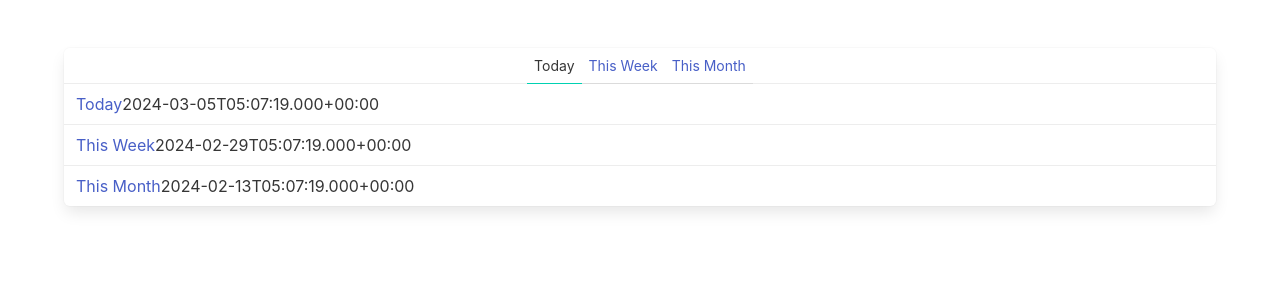
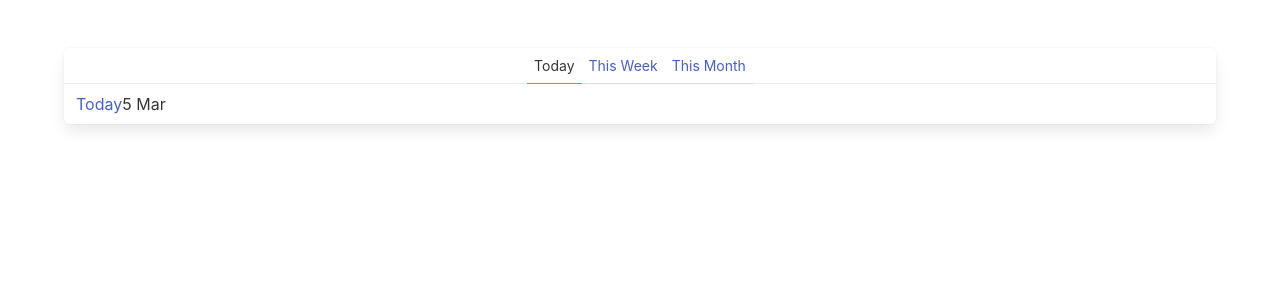
Before and after one commit to NHopewell/vue-blog, a Vue app in the folder my-app/: page / in a window 1280 px wide. Shown: the top 300 px of the page. Built offline with nearby package versions, Linux system fonts and the light colour scheme.

Commit message:
add computed values based on selectedPeriod

```diff
--- a/my-app/src/components/Timeline.vue
+++ b/my-app/src/components/Timeline.vue
@@ -1,5 +1,6 @@
 <script setup lang="ts">
-import { ref } from "vue";
+import { ref, computed } from "vue";
+import { DateTime } from "luxon";
 import { Post, today, thisWeek, thisMonth } from "../posts.ts";
 
 const periods = ["Today", "This Week", "This Month"] as const;
@@ -12,7 +13,23 @@ const selectPeriod = (period: Period): void => {
   selectedPeriod.value = period;
 };
 
-const posts: Post[] = [today, thisWeek, thisMonth];
+const posts = computed(() => {
+  return (
+    [today, thisWeek, thisMonth]
+      // formate datetime of all periods
+      .map((post) => {
+        return { ...post, created: DateTime.fromISO(post.created) };
+      }) // filter list of periods
+      .filter((post) => {
+        if (selectedPeriod.value === "Today") {
+          return post.created >= DateTime.now().minus({ day: 1 });
+        } else if (selectedPeriod.value === "This Week") {
+          return post.created >= DateTime.now().minus({ week: 1 });
+        }
+        return post;
+      })
+  );
+});
 </script>
 
 <template>
@@ -30,7 +47,7 @@ const posts: Post[] = [today, thisWeek, thisMonth];
 
     <a v-for="post of posts" :key="post" class="panel-block">
       <a>{{ post.title }}</a>
-      <div>{{ post.created }}</div>
+      <div>{{ post.created.toFormat("d MMM") }}</div>
     </a>
   </nav>
 </template>
```
